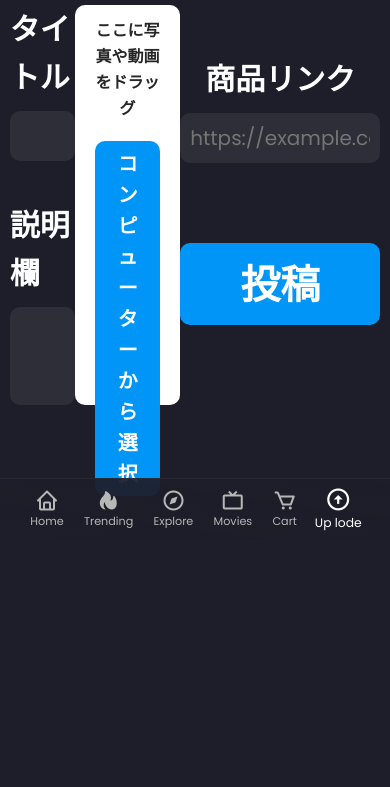
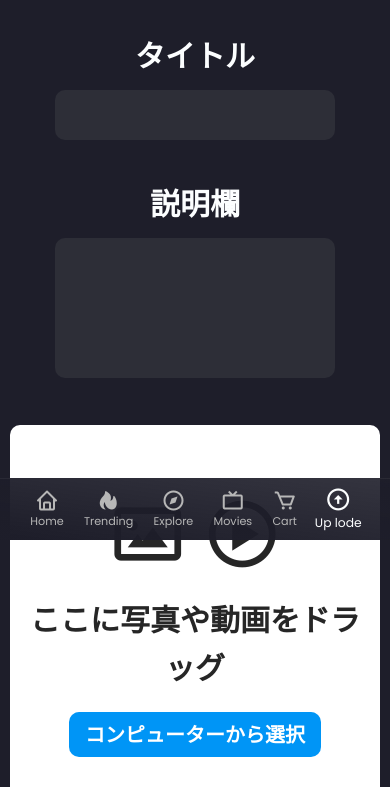
Before and after one commit to akkun-sushi/website, a plain HTML site: page Up lode.html in a window 390 px wide. Shown: the part 304-1091 px from the top of the page. Before the commit the page ends 844 px from the top, so only its background shows below. Drawn offline with nearby package versions, Linux system fonts and the light colour scheme.

Commit message:
css change

```diff
--- a/css/Up_lode.css
+++ b/css/Up_lode.css
@@ -14,7 +14,6 @@
 }
 
 .upload-content > div {
-    flex: 1;
   margin-top: -30px; /* 上に少し移動 */
   width: 100%;
   height: 400px;
@@ -102,7 +101,7 @@
   cursor: pointer;
   margin-top: 80px;
   width: 200px;
-    transition: background-color 0.3s ease ;
+  transition: background-color 0.3s ease;
 }
 
 .upload-post:hover {
@@ -111,7 +110,6 @@
 
 /* アップロードエリアのスタイル */
 .upload-area {
-    max-width: 400px;
   border-radius: 10px;
   display: flex;
   flex-direction: column;
@@ -140,7 +138,6 @@
   margin-bottom: 20px;
   color: #262626;
   font-size: 20px;
-    font: bold;
   font-weight: bold;
   cursor: default;
 }
@@ -178,17 +175,28 @@
 }
 
 /* レスポンシブデザイン */
-  @media (max-width: 768px) {
-    .upload-area {
-      max-width: 90%;
-      height: 300px;
+@media (max-width: 1024px) {
+  .upload-content > div {
+    margin: 0 20px;
+  }
 }
 
-    .upload-icon i {
-      font-size: 36px;
+@media (max-width: 480px) {
+  .upload-content {
+    flex-direction: column;
+    align-items: center;
+    padding-top: 0px;
+  }
+
+  .upload-content > div {
+    margin-top: 20px;
+  }
+
+  .upload-area i {
+    font-size: 80px;
   }
 
   .upload-area p {
-      font-size: 16px;
+    font-size: 30px;
   }
 }
```
Lines whose indentation alone changed are shown as unchanged.
